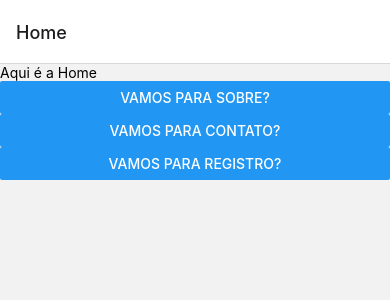
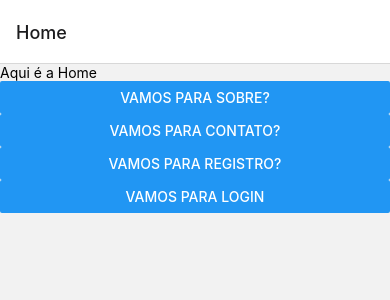
Before and after one commit to faustort/senac-2022-3info-react, a React Native app: screen /Home in a window 390 px wide. Shown: the top 300 px of the page. Built offline with nearby package versions, Linux system fonts and the light colour scheme.

Commit message:
aprimoramento

```diff
--- a/src/navigation/index.js
+++ b/src/navigation/index.js
@@ -1,5 +1,7 @@
 import { createNativeStackNavigator } from "@react-navigation/native-stack"
 import { Home } from "../screens/Home";
+import { Login } from "../screens/Login";
+import { Register } from "../screens/Register";
 import { Sobre } from "../screens/Sobre";
 
 // Simboliza a instância do Stack
@@ -23,11 +25,11 @@ export const RootNavigation = () => {
             />
             <Stack.Screen
                 name="Registro"
-                component={Sobre}
+                component={Register}
             />
             <Stack.Screen
                 name="Login"
-                component={Sobre}
+                component={Login}
             />
         </Stack.Navigator>
     )
--- a/src/screens/Home.jsx
+++ b/src/screens/Home.jsx
@@ -15,5 +15,9 @@ export const Home = ({ navigation }) => (
             title="Vamos para Registro?"
             onPress={() => navigation.navigate("Registro")}
         />
+        <Button
+            title="Vamos para Login"
+            onPress={() => navigation.navigate("Login")}
+        />
     </View>
 )
```
